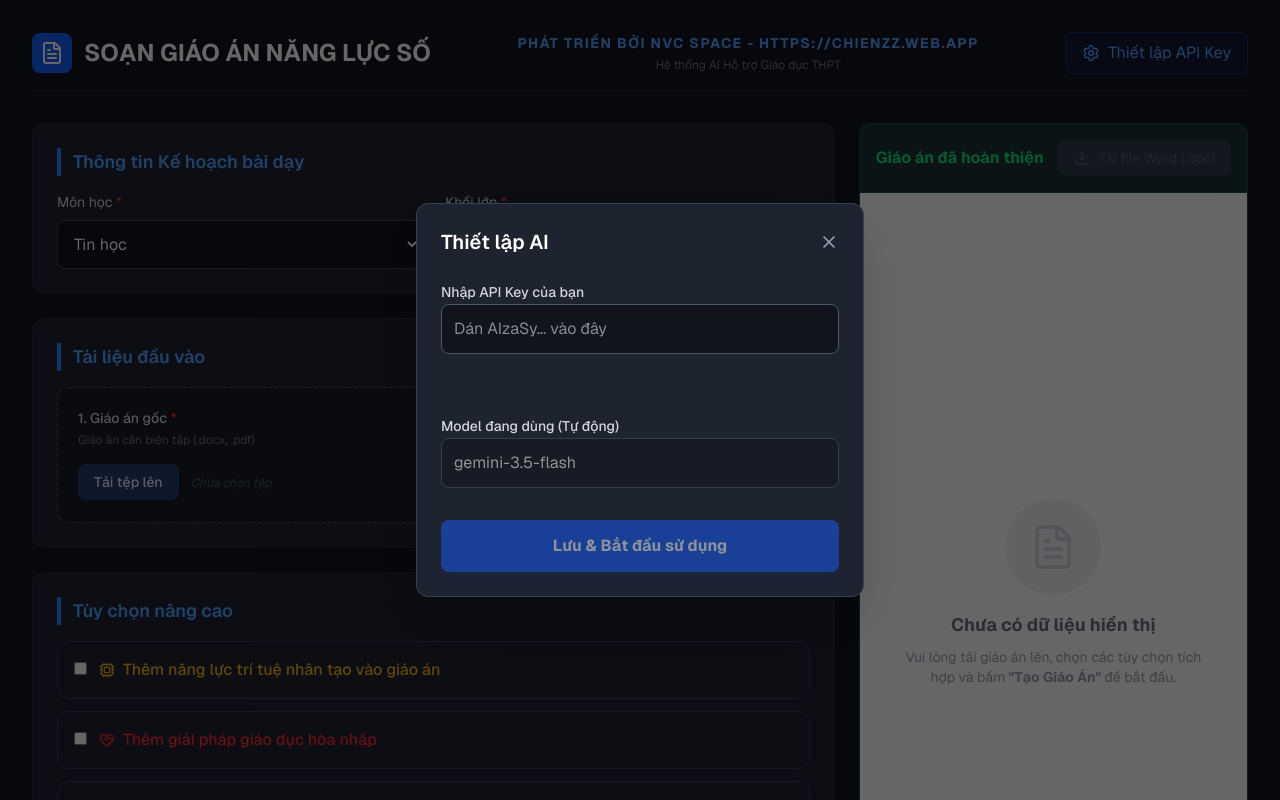
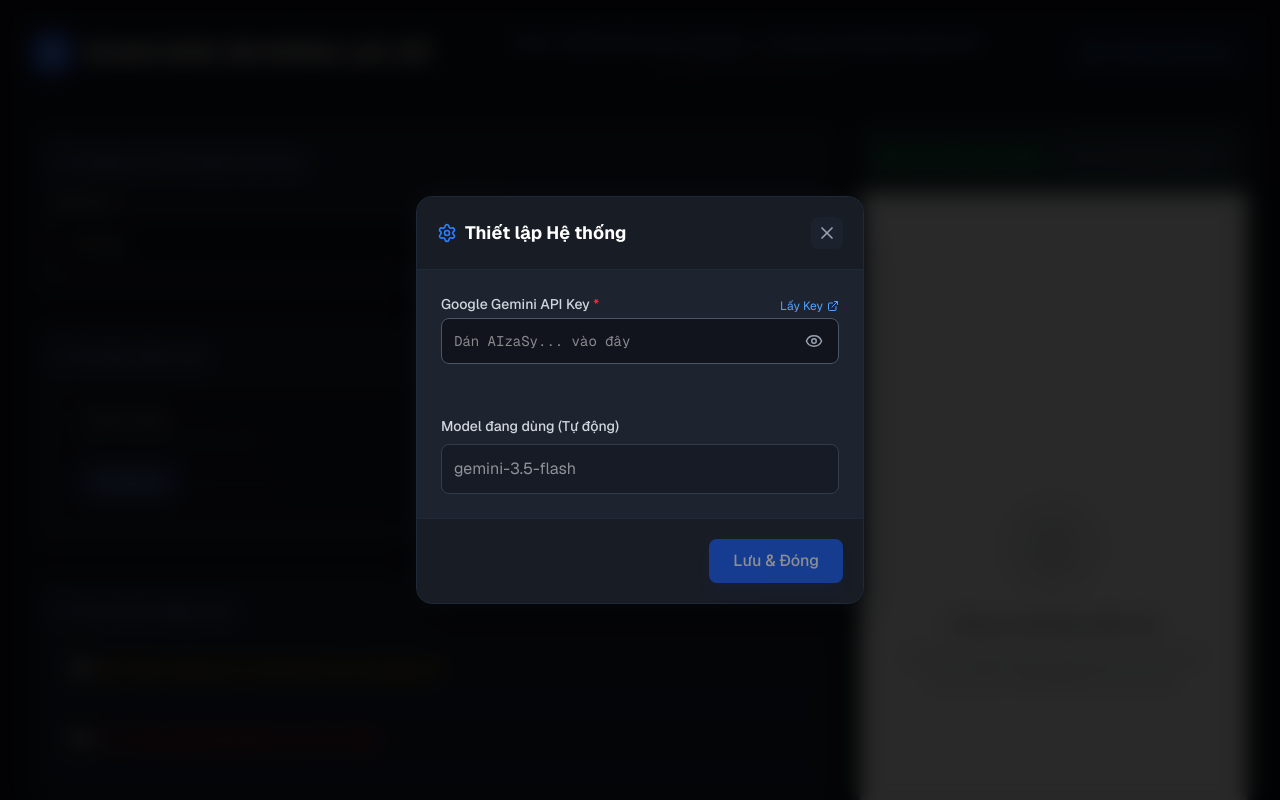
Before and after one commit to nvchienspt-maker/giao-an-NLS-AI, a Next.js app: page / in a window 1280 px wide. Both pictures are taken after a click on the button "Thiết lập API Key". Shown: the top 800 px of the page. Built offline with nearby package versions, Linux system fonts and the light colour scheme.

Commit message:
update footer content and remove duplicate SettingsModal component

```diff
--- a/app/components/SettingsModal.tsx
+++ b/app/components/SettingsModal.tsx
@@ -1,5 +1,6 @@
+'use client';
 import React, { useState, useEffect } from 'react';
-import { X, Loader2, AlertCircle } from 'lucide-react';
+import { X, Loader2, AlertCircle, Eye, EyeOff, Key as KeyIcon, ExternalLink, Settings } from 'lucide-react';
 
 interface SettingsModalProps {
   isOpen: boolean;
@@ -18,6 +19,7 @@ interface AIModel {
 export default function SettingsModal({ isOpen, onClose, apiKey, setApiKey, model, setModel }: SettingsModalProps) {
   const [tempKey, setTempKey] = useState(apiKey);
   const [tempModel, setTempModel] = useState(model);
+  const [showKey, setShowKey] = useState(false); // Trạng thái ẩn/hiện mật khẩu
 
   const [availableModels, setAvailableModels] = useState<AIModel[]>([]);
   const [isLoading, setIsLoading] = useState(false);
@@ -29,6 +31,7 @@ export default function SettingsModal({ isOpen, onClose, apiKey, setApiKey, mode
     setTempModel(model || 'gemini-3.5-flash');
   }, [apiKey, model, isOpen]);
 
+  // Logic tự động kiểm tra Key và lấy danh sách Model từ code cũ
   useEffect(() => {
     if (!tempKey || tempKey.trim().length < 20) {
         setAvailableModels([]);
@@ -105,34 +108,65 @@ export default function SettingsModal({ isOpen, onClose, apiKey, setApiKey, mode
   };
 
   return (
-    <div className="fixed inset-0 bg-black/60 flex items-center justify-center z-50 p-4">
-      <div className="bg-[#1e2330] w-full max-w-md rounded-xl p-6 text-white shadow-2xl border border-gray-700">
-        <div className="flex justify-between items-center mb-6">
-          <h3 className="text-xl font-semibold flex items-center gap-2">Thiết lập AI</h3>
-          <button onClick={onClose}><X size={20} className="text-gray-400 hover:text-white transition" /></button>
+    <div className="fixed inset-0 bg-black/60 backdrop-blur-sm flex justify-center items-center z-50 p-4">
+      <div className="bg-[#1e2330] w-full max-w-md rounded-2xl border border-gray-800 shadow-2xl flex flex-col overflow-hidden animate-in fade-in zoom-in duration-200">
+
+        <div className="flex justify-between items-center p-5 border-b border-gray-800 bg-[#181c25]">
+          <h2 className="text-lg font-bold text-white flex items-center gap-2">
+            <Settings size={20} className="text-blue-500"/> Thiết lập Hệ thống
+          </h2>
+          <button onClick={onClose} className="text-gray-400 hover:text-white transition-colors bg-gray-800/50 hover:bg-gray-700 p-1.5 rounded-lg">
+            <X size={20} />
+          </button>
         </div>
 
-        <div className="space-y-3 mb-6">
-          <label className="text-sm font-medium text-gray-300">Nhập API Key của bạn</label>
+        <div className="p-6 space-y-6">
+          <div className="space-y-2">
+            <div className="flex justify-between items-end mb-1">
+              <label className="block text-sm font-medium text-gray-300">
+                Google Gemini API Key <span className="text-red-500">*</span>
+              </label>
+              {/* Nút Lấy Key chuyển lên đây cho gọn gàng */}
+              <a
+                href="https://aistudio.google.com/app/apikey"
+                target="_blank"
+                rel="noopener noreferrer"
+                className="inline-flex items-center gap-1 text-xs text-blue-400 hover:text-blue-300 transition-colors"
+              >
+                Lấy Key <ExternalLink size={12} />
+              </a>
+            </div>
+
+            <div className="relative">
               <input
-            type="password"
+                type={showKey ? "text" : "password"}
                 value={tempKey}
                 onChange={(e) => setTempKey(e.target.value)}
-            className={`w-full bg-[#11141c] border ${isError ? 'border-red-500' : 'border-gray-600'} rounded-lg p-3 text-white focus:outline-none focus:border-blue-500 transition`}
+                className={`w-full bg-[#11141c] border ${isError ? 'border-red-500' : 'border-gray-600'} rounded-lg p-3 pr-12 text-white focus:outline-none focus:border-blue-500 transition font-mono text-sm`}
                 placeholder="Dán AIzaSy... vào đây"
               />
-          <div className="h-6 flex items-center">
-            {isLoading && <p className="text-xs text-blue-400 flex items-center gap-2"><Loader2 size={12} className="animate-spin"/> {statusMsg}</p>}
+              <button
+                type="button"
+                onClick={() => setShowKey(!showKey)}
+                className="absolute right-3 top-1/2 -translate-y-1/2 text-gray-400 hover:text-blue-400 p-1 transition-colors"
+                title={showKey ? "Ẩn API Key" : "Hiện API Key"}
+              >
+                {showKey ? <EyeOff size={18} /> : <Eye size={18} />}
+              </button>
+            </div>
+
+            <div className="h-5 flex items-center mt-1">
+              {isLoading && <p className="text-xs text-blue-400 flex items-center gap-1.5"><Loader2 size={12} className="animate-spin"/> {statusMsg}</p>}
               {!isLoading && statusMsg && (
-                <p className={`text-xs flex items-center gap-1 ${isError ? 'text-red-400' : 'text-green-400'}`}>
+                  <p className={`text-xs flex items-center gap-1.5 ${isError ? 'text-red-400' : 'text-green-400'}`}>
                       {isError ? <AlertCircle size={12}/> : null} {statusMsg}
                   </p>
               )}
             </div>
           </div>
 
-        <div className="space-y-2 mb-8">
-          <label className="text-sm font-medium text-gray-300">Model đang dùng (Tự động)</label>
+          <div className="space-y-2">
+            <label className="block text-sm font-medium text-gray-300">Model đang dùng (Tự động)</label>
             <select
               value={tempModel}
               onChange={(e) => setTempModel(e.target.value)}
@@ -148,14 +182,17 @@ export default function SettingsModal({ isOpen, onClose, apiKey, setApiKey, mode
               )}
             </select>
           </div>
+        </div>
 
+        <div className="p-5 border-t border-gray-800 bg-[#181c25] flex justify-end">
           <button
             onClick={handleSave}
             disabled={!tempKey || isError || isLoading}
-          className="w-full bg-blue-600 hover:bg-blue-700 text-white py-3.5 rounded-lg font-bold disabled:opacity-50 disabled:cursor-not-allowed transition shadow-lg shadow-blue-900/20"
+            className="w-full sm:w-auto bg-blue-600 hover:bg-blue-500 text-white font-medium py-2.5 px-6 rounded-lg transition-colors shadow-lg shadow-blue-900/20 disabled:opacity-50 disabled:cursor-not-allowed"
           >
-          Lưu & Bắt đầu sử dụng
+            Lưu & Đóng
           </button>
+        </div>
       </div>
     </div>
   );
--- a/app/page.tsx
+++ b/app/page.tsx
@@ -227,7 +227,7 @@ export default function Home() {
         {/* Thông tin người thiết kế (Khu vực giữa) */}
         <div className="hidden md:flex flex-col items-center justify-center text-center flex-1">
           <span className="text-sm font-bold text-blue-400 tracking-widest uppercase">
-            Phát triển bởi NVC Space -{" "}
+            Phát triển bởi NVC Spaces -{" "}
             <a
               href="https://chienzz.web.app"
               target="_blank"
@@ -464,6 +464,13 @@ export default function Home() {
 
 
       <SettingsModal isOpen={isModalOpen} onClose={() => setIsModalOpen(false)} apiKey={apiKey} setApiKey={setApiKey} model={model} setModel={setModel} />
+   {/* KHU VỰC CHÂN TRANG (FOOTER) */}
+      <footer className="max-w-7xl mx-auto mt-12 pt-6 border-t border-gray-800 flex flex-col md:flex-row justify-between items-center text-gray-500 text-sm pb-8">
+        <p>© {new Date().getFullYear()} Thiết kế & Phát triển bởi <b>NVC Space</b>.</p>
+        <p className="mt-2 md:mt-0">Công cụ tự động hóa tích hợp Năng lực số và AI theo chuẩn của Bộ GD&ĐT.</p>
+      </footer>
+
+      <SettingsModal isOpen={isModalOpen} onClose={() => setIsModalOpen(false)} apiKey={apiKey} setApiKey={setApiKey} model={model} setModel={setModel} />
     </div>
   );
 }
```
Lines whose indentation alone changed are shown as unchanged.
